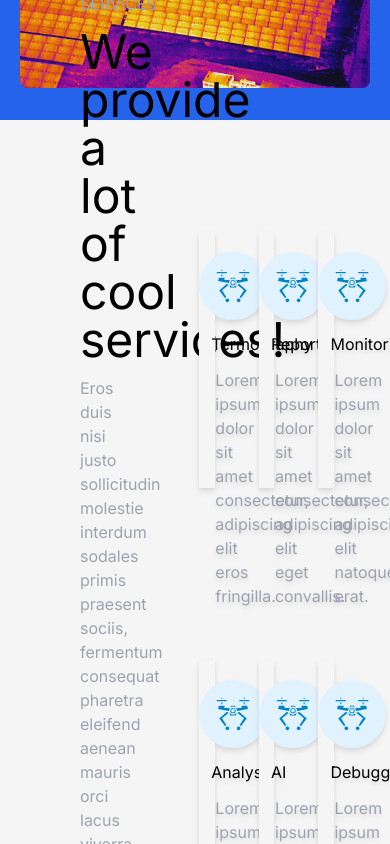
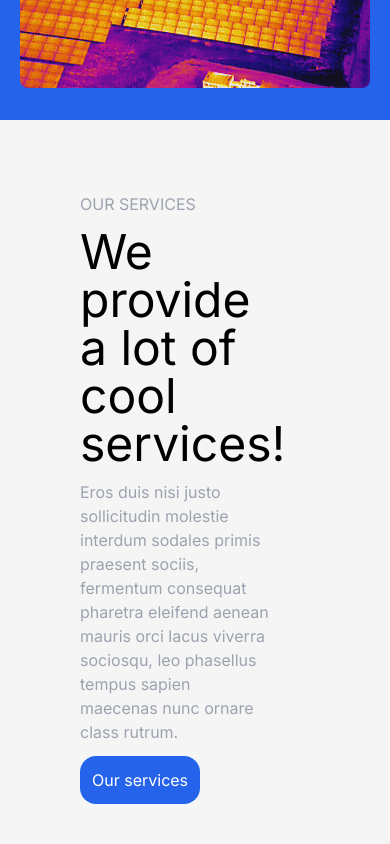
Before and after one commit to jonathAnC0bosR/d_page, a React (Create React App) app: page / in a window 390 px wide. Shown: the part 680-1524 px from the top of the page. Built offline with nearby package versions, Linux system fonts and the light colour scheme.

Commit message:
made it available to all viewports

```diff
--- a/src/App.js
+++ b/src/App.js
@@ -1,5 +1,5 @@
 import Header from "./Components/Header";
-import Landing from "./Components/Landing";
+// import Landing from "./Components/Landing";
 import NewLanding from "./Components/NewLanding";
 import Middle from "./Components/Middle"
 import AboutUs from "./Components/AboutUs";
--- a/src/Components/Card.js
+++ b/src/Components/Card.js
@@ -2,14 +2,14 @@ import {GiDeliveryDrone} from "react-icons/gi"
 
 export default function Card ({title, text}) {
     return (
-        <div className="group bg-neutral-100 drop-shadow-md h-64 m-4 hover:bg-indigo-300 hover:rounded-xl text-center pt-5">
+        <div className="group bg-neutral-100 drop-shadow-md h-74 m-4 hover:bg-indigo-300 hover:rounded-xl text-center p-5">
             <div className="p-4 mx-auto text-sky-600 text-4xl rounded-full bg-sky-100 w-fit group-hover:bg-white">
                 <GiDeliveryDrone/>
             </div>
             <h1 className="p-3 group-hover:text-white group-hover:font-bold">
                 {title}
             </h1>
-            <p className="text-gray-400 px-4 group-hover:text-white">
+            <p className="text-gray-400 px-4 group-hover:text-white flex flex-grow max-h-80">
                 {text}
             </p>
         </div>
--- a/src/Components/Landing.js
+++ /dev/null
@@ -1,39 +0,0 @@
-import Clickable from "./Clickable";
-// import g_logo from "../g_logo.jpg"
-import t_img from "../dron_T.png";
-import { ReactTyped } from "react-typed";
-
-export default function Landing() {
-  return (
-    <div className="h-screen text-white ">
-      <div className="justify-center grid grid-rows-2">
-        <div className="mx-4 px-10 place-self-center my-10">
-          <div className="h-28 mb-8">
-            <h1 className="sm:text-6xl text-4xl text-white font-extrabold">
-              <ReactTyped
-                strings={["Boost your solar plant production."]}
-                typeSpeed={40}
-                backSpeed={50}
-                loop
-              ></ReactTyped>
-            </h1>
-          </div>
-          <p className="my-5">
-
-          </p>
-        </div>
-        <div className=" grid grid-cols-2 h-1 my-10">
-              <div>
-                Request a quotation
-              </div>
-              <div>
-                Watch a preview
-              </div>
-        </div>
-      </div>
-      <div className="justify-center">
-        <img src={t_img} alt="logo" className="w rounded-3xl " />
-      </div>
-    </div>
-  );
-}
--- a/src/Components/Middle.js
+++ b/src/Components/Middle.js
@@ -3,8 +3,8 @@ import Card from "./Card"
 
 export default function Middle() {
     return (
-        <div className="flex px-10 bg-neutral-100 h-fit p-8">
-            <div className="flex-initial flex flex-col justify-center w-1/3 h-screen mr-10 p-10">
+        <div className="lg:flex px-10 bg-neutral-100 h-fit p-8 custom-md:grid custom-md:grid-rows-2">
+            <div className="lg:flex-initial flex flex-col justify-center lg:w-1/3 lg:h-screen mr-10 p-10">
                 <h2 className="text-gray-400">
                     OUR SERVICES
                 </h2>
@@ -22,7 +22,7 @@ export default function Middle() {
                     Our services
                 </motion.button>
             </div>
-            <div className="flex-1 grid gap-3 grid-cols-3 grid-rows-2 items-center">
+            <div className="lg:flex-1 lg:grid gap-3 sm:grid-cols-3 lg:grid-rows-2 items-center grid grid-rows-5">
                 <Card title={"Termography"} text={"Lorem ipsum dolor sit amet consectetur, adipiscing elit eros fringilla."} />
                 <Card title={"Reports"} text={"Lorem ipsum dolor sit amet consectetur, adipiscing elit eget convallis."} />
                 <Card title={"Monitoring"} text={"Lorem ipsum dolor sit amet consectetur, adipiscing elit natoque erat."}/>
```
